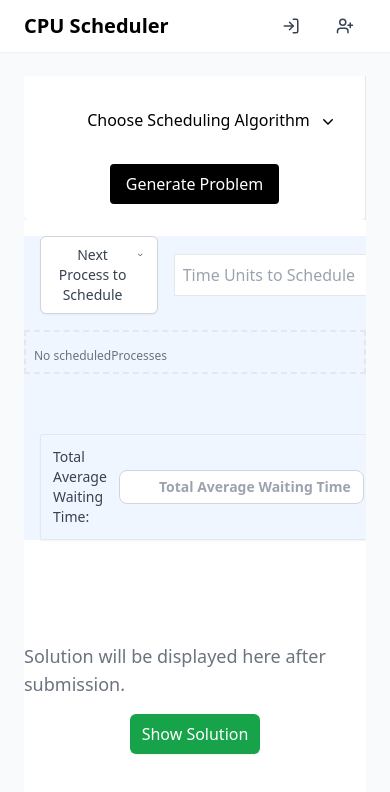
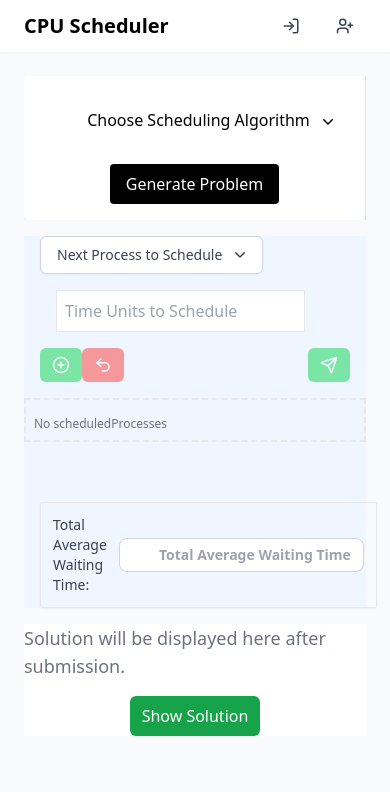
Before and after one commit to ziad40/animatica, a React (Vite) app: page / in a window 390 px wide. Shown: the top 792 px of the page. Built offline with nearby package versions, Linux system fonts and the light colour scheme.

Commit message:
fix issues related to mobile layout

```diff
--- a/src/components/layout/Playground.jsx
+++ b/src/components/layout/Playground.jsx
@@ -72,7 +72,7 @@ const Playground = ({ problem , scheduledProcesses, setScheduledProcesses, curre
   }
   return (
     <div className='bg-blue-50'>
-      <div className='m-4 flex flex-row items-center justify-left bg-transparent'>
+      <div className='m-4 flex flex-row flex-wrap items-center justify-start bg-transparent'>
         <DropDown
           options={
             problem ? [{ label: "idle", value: -1 },
@@ -133,7 +133,7 @@ const Playground = ({ problem , scheduledProcesses, setScheduledProcesses, curre
 
       {/* Main content row: left = average + waiting table, right = avatar */}
       <div className="m-4">
-        <div className="flex flex-row items-start gap-6 w-full">
+        <div className="flex flex-col md:flex-row items-start gap-6 w-full">
           {/* Left column: average box + waiting time table */}
           <div className="flex flex-col flex-1 gap-3">
             <WaitingTimeTable
@@ -157,7 +157,7 @@ const Playground = ({ problem , scheduledProcesses, setScheduledProcesses, curre
           </div>
 
           {/* Right column: avatar */}
-          {problem && <div className="w-32 flex-shrink-0 flex items-start justify-center">
+          {problem && <div className="w-full md:w-32 flex-shrink-0 flex items-start justify-center">
             <Avatar src = {AssistantPNG} hoverSrc={AssistantGif} size={150} alt="AI Assistant" title='AI Assistant options will be added'/>
           </div>}
         </div>
--- a/src/components/ui/waitingTimeTable.jsx
+++ b/src/components/ui/waitingTimeTable.jsx
@@ -22,7 +22,7 @@ const WaitingTimeTable = ({ processes = [], actualWaitingTimes = {}, waitingTime
 
     return (
         // constrain height so the table fits in the Playground; make vertically scrollable when content overflows
-        <div className="w-1/2 max-h-[60vh] overflow-auto bg-transparent">
+        <div className="w-full md:w-1/2 max-h-[60vh] overflow-auto bg-transparent">
             <table className="min-w-full table-fixed divide-y divide-gray-200 text-sm">
                 <thead className="bg-gray-50">
                     <tr>
--- a/src/pages/Dashboard.jsx
+++ b/src/pages/Dashboard.jsx
@@ -103,17 +103,17 @@ const Dashboard = () => {
           ref={rightRef}
           style={{
             flex: 1,
-            display: "flex",
-            flexDirection: "column",
+            display: isMobile ? "block" : "flex",
+            flexDirection: isMobile ? "unset" : "column",
             minWidth: "0",
-            overflow: "hidden",
+            overflow: isMobile ? "visible" : "hidden",
           }}
         >
           <div
             style={{
               height: isMobile ? "auto" : `${topHeight}%`,
-              minHeight: isMobile ? "150px" : "50px",
-              overflow: "auto",
+              minHeight: isMobile ? "auto" : "50px",
+              overflow: isMobile ? "visible" : "auto",
             }}
             className="bg-white"
           >
@@ -138,8 +138,9 @@ const Dashboard = () => {
 
           <div
             style={{
-              flex: 1,
-              overflow: "auto",
+              height: isMobile ? "auto" : `${100 - topHeight}%`,
+              minHeight: isMobile ? "auto" : "50px",
+              overflow: isMobile ? "visible" : "auto",
             }}
             className="bg-white"
           >
```
